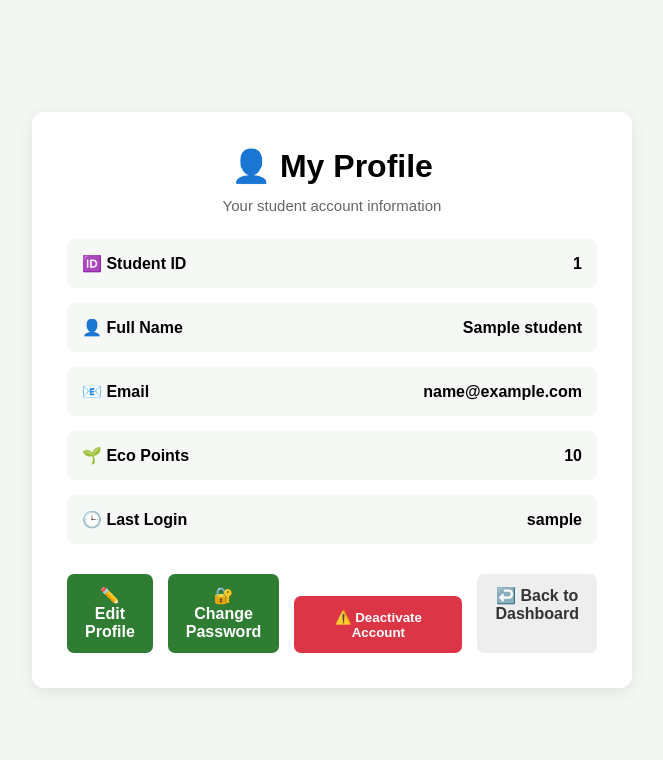
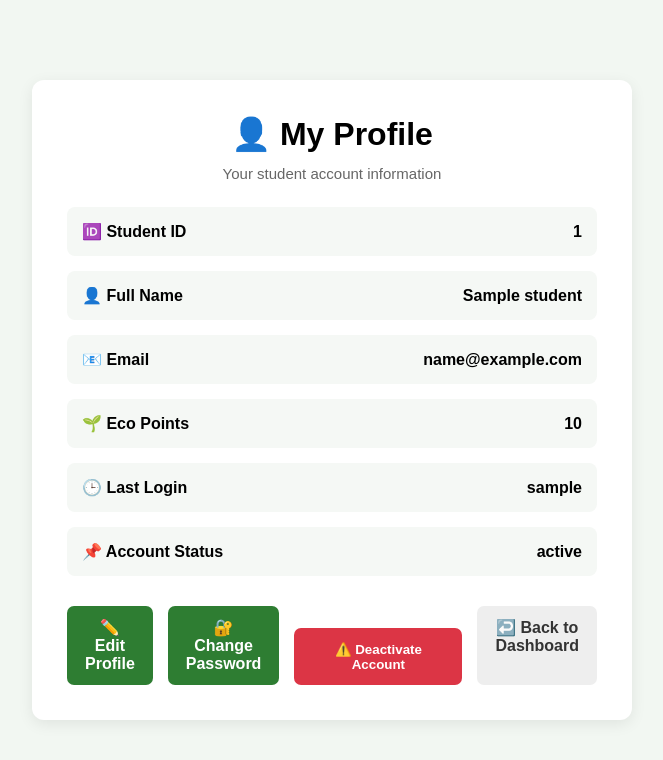
Before and after one commit to yashika-sv/Eco-Campus-Tracker, a Flask app: template templates/profile.html in a window 1280 px wide. Shown: the top 760 px of the page, without its empty margins (308-971 px from the left). Run offline with Flask 3, Linux system fonts and the light colour scheme; the template is opened without the code that fills it: most values are stand-ins (such as "Sample title", 1, 10 or a date in 2020).

Commit message:
Display student account status

```diff
--- a/templates/profile.html
+++ b/templates/profile.html
@@ -51,6 +51,11 @@
                     </strong>
                 </div>
 
+                <div class="profile-item">
+    <span>📌 Account Status</span>
+    <strong>{{ student["account_status"] }}</strong>
+</div>
+
             </div>
 
             <div class="profile-actions">
```
